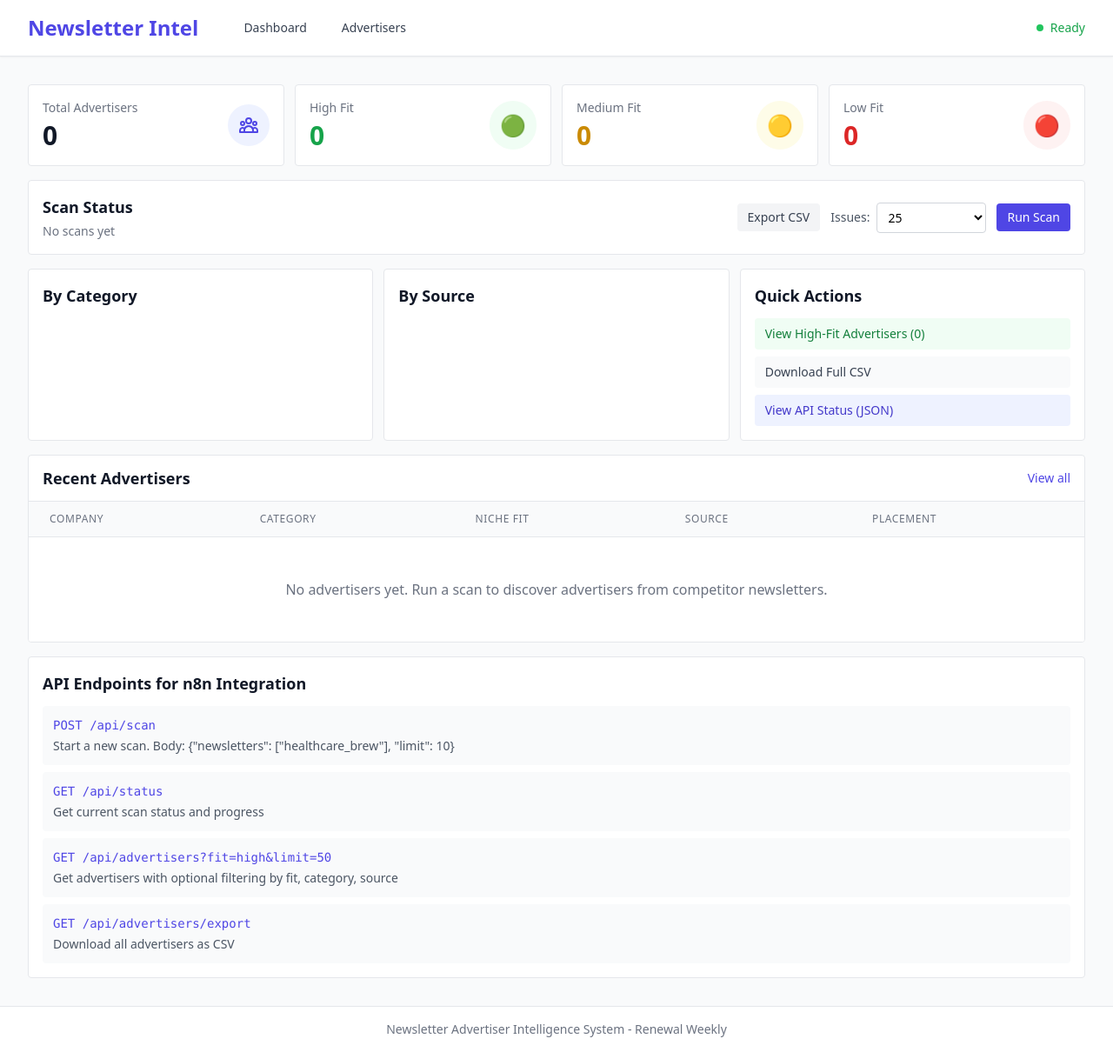
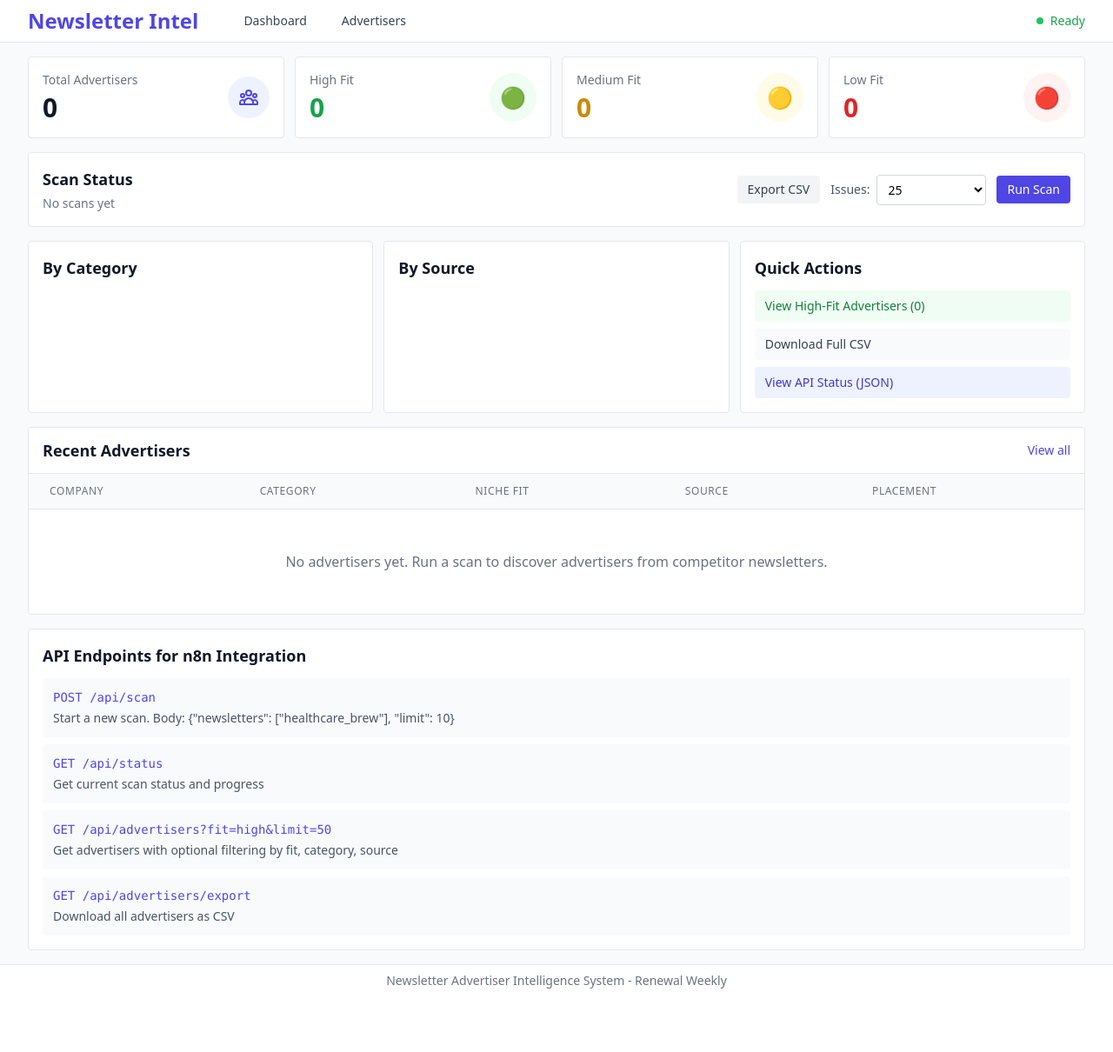
Before and after one commit to robjamessol/scraper, a FastAPI app: page / in a window 1280 px wide. Shown: the whole page at 87% size. After the commit the page ends 1137 px from the top, so only its background shows below. Run offline with FastAPI, Linux system fonts and the light colour scheme; some libraries are stand-ins or nearby versions.

Commit message:
Remove header shadow and reduce overall padding
- Remove shadow from navigation bar
- Reduce header height (h-16 → h-12)
- Reduce main content padding (py-8 → py-4)
- Reduce footer padding (py-4 → py-2)

```diff
--- a/src/web/templates/base.html
+++ b/src/web/templates/base.html
@@ -29,9 +29,9 @@
 </head>
 <body class="bg-gray-50 min-h-screen">
     <!-- Navigation -->
-    <nav class="bg-white shadow-sm border-b border-gray-200">
+    <nav class="bg-white border-b border-gray-200">
         <div class="max-w-7xl mx-auto px-4 sm:px-6 lg:px-8">
-            <div class="flex justify-between h-16">
+            <div class="flex justify-between h-12">
                 <div class="flex items-center">
                     <a href="/" class="flex items-center">
                         <span class="text-2xl font-bold text-primary">Newsletter Intel</span>
@@ -59,13 +59,13 @@
     </nav>
 
     <!-- Main Content -->
-    <main class="max-w-7xl mx-auto px-4 sm:px-6 lg:px-8 py-8">
+    <main class="max-w-7xl mx-auto px-4 sm:px-6 lg:px-8 py-4">
         {% block content %}{% endblock %}
     </main>
 
     <!-- Footer -->
     <footer class="bg-white border-t border-gray-200 mt-auto">
-        <div class="max-w-7xl mx-auto px-4 sm:px-6 lg:px-8 py-4">
+        <div class="max-w-7xl mx-auto px-4 sm:px-6 lg:px-8 py-2">
             <p class="text-center text-sm text-gray-500">
                 Newsletter Advertiser Intelligence System - Renewal Weekly
             </p>
```
